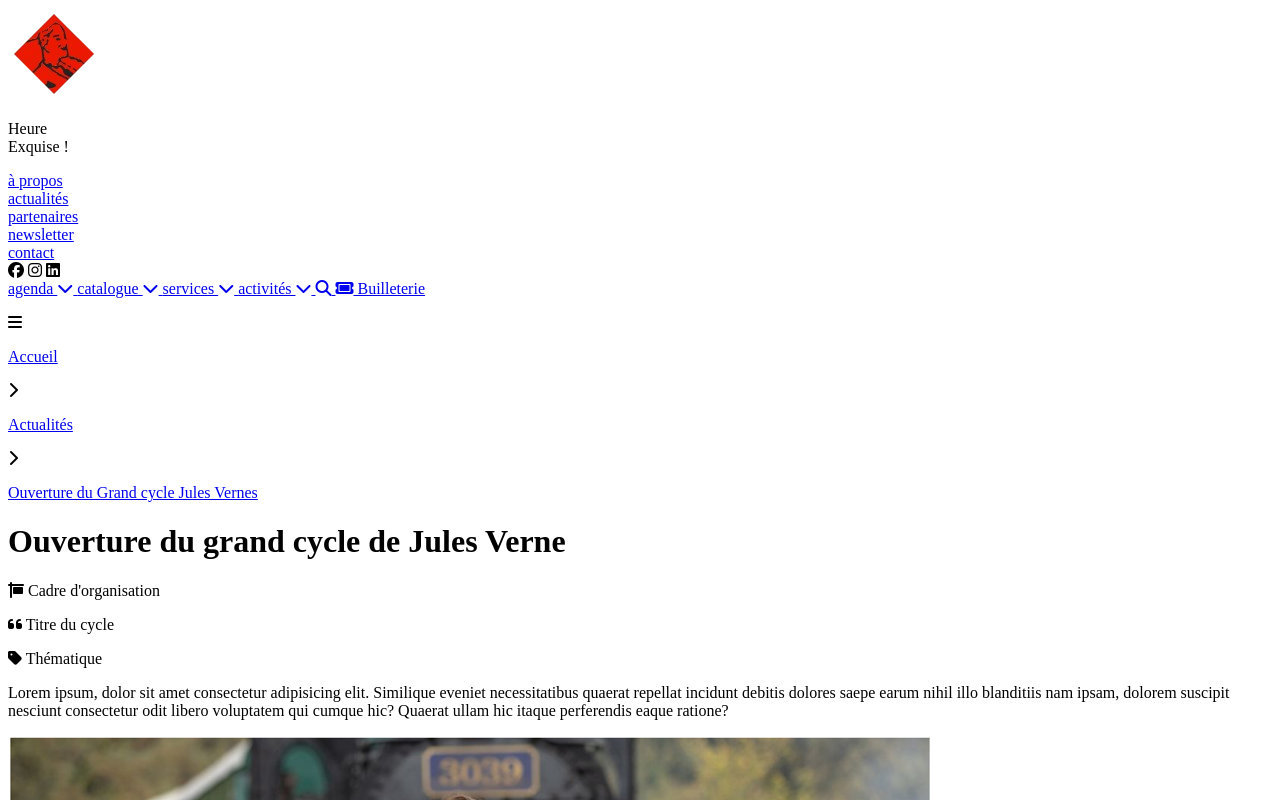
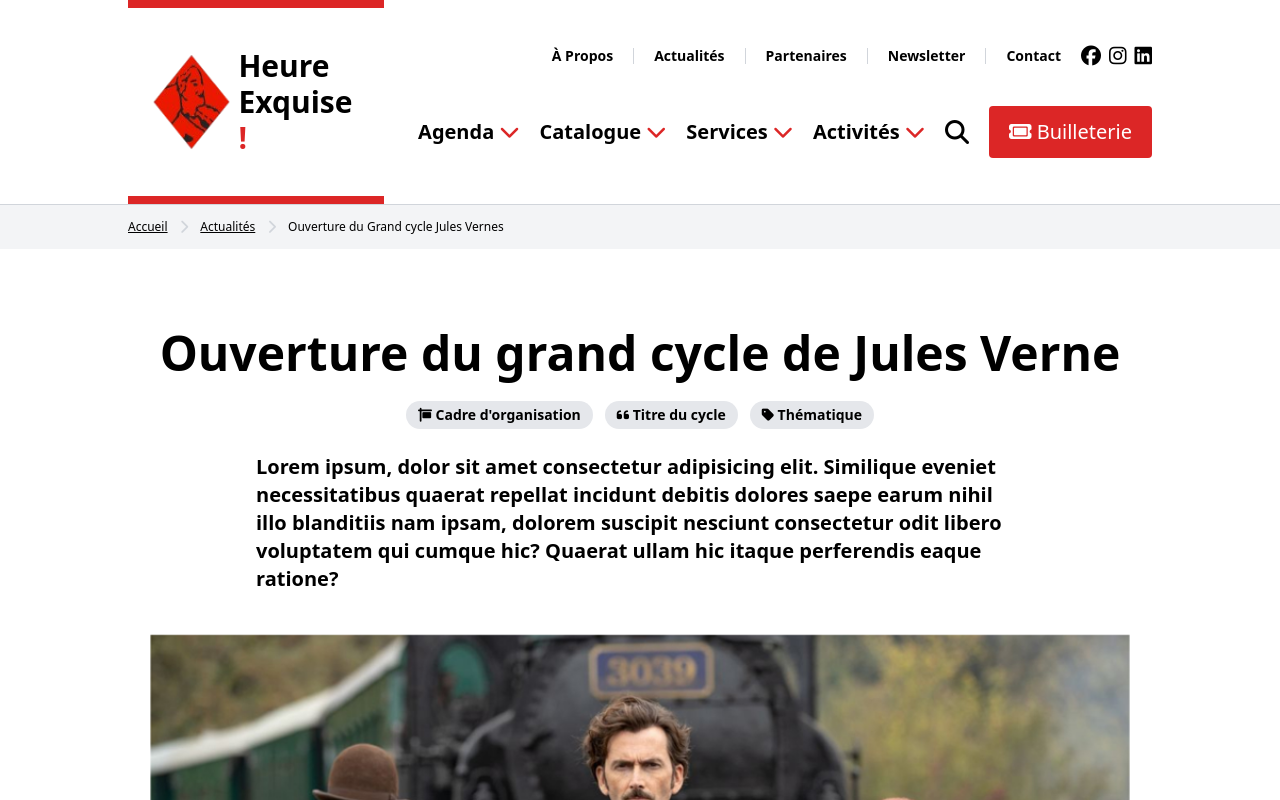
Before and after one commit to Alexis-Gontier/Test-plume-v2, a website: page public/index.html in a window 1280 px wide. Shown: the top 800 px of the page. Drawn offline with Linux system fonts and the light colour scheme.

Commit message:
Update index.html

```diff
--- a/public/index.html
+++ b/public/index.html
@@ -10,6 +10,9 @@
 
     <!-- FONT-AWESOME -->
      <link rel="stylesheet" href="https://cdnjs.cloudflare.com/ajax/libs/font-awesome/6.6.0/css/all.min.css">
+
+    <!--   LINK CSS   -->
+    <link rel="stylesheet" href="./style.css">
 
 </head>
 <body>
```
